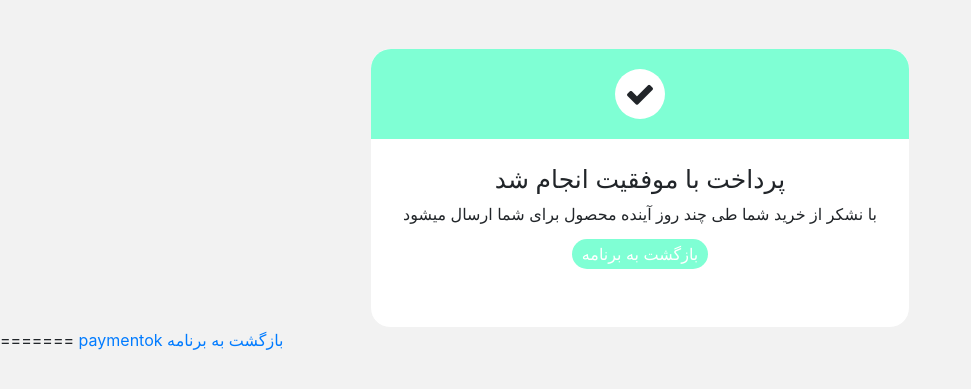
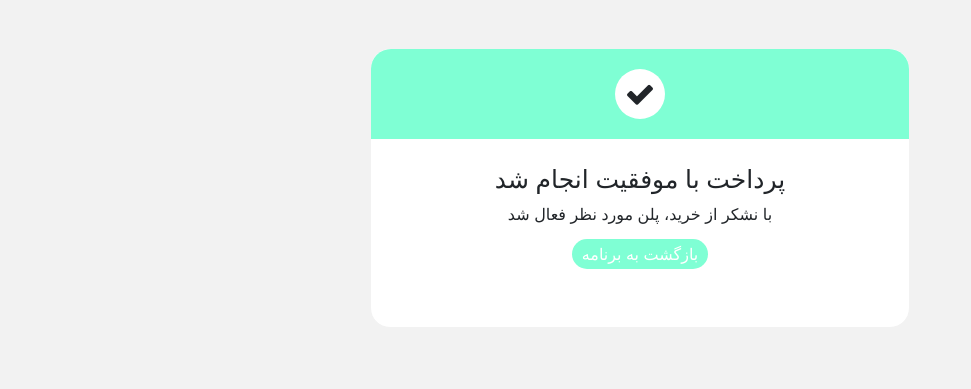
Before and after one commit to MErfanPld/Lovinoo, a Django app: page /financial/api/paymentok/ in a window 1280 px wide. Shown: the top 389 px of the page, without its empty margins (0-971 px from the left). Run offline with Django 4.2, Linux system fonts and the light colour scheme; parts of the project's set-up code (start-up, migrations or seed data) failed here and were passed over; some libraries are stand-ins or nearby versions.

Commit message:
Update paymentok.html

```diff
--- a/financial/templates/financial/paymentok.html
+++ b/financial/templates/financial/paymentok.html
@@ -86,14 +86,12 @@
             </div>
             <div class="content">
                <h1>پرداخت با موفقیت انجام شد</h1>
-               <p>با نشکر از خرید شما طی چند روز آینده محصول برای شما ارسال میشود</p>
-               <a href="app://lovinoo">بازگشت به برنامه</a>
+               <p>با نشکر از خرید، پلن مورد نظر فعال شد</p>
+               <a href="app://lovinoo/?status=100">بازگشت به برنامه</a>
             </div>
          </div>
       </div>
    </div>
 </div>
-=======
-<a href="app://lovinoo"> paymentok بازگشت به برنامه</a>
 </body>
 </html>
```
